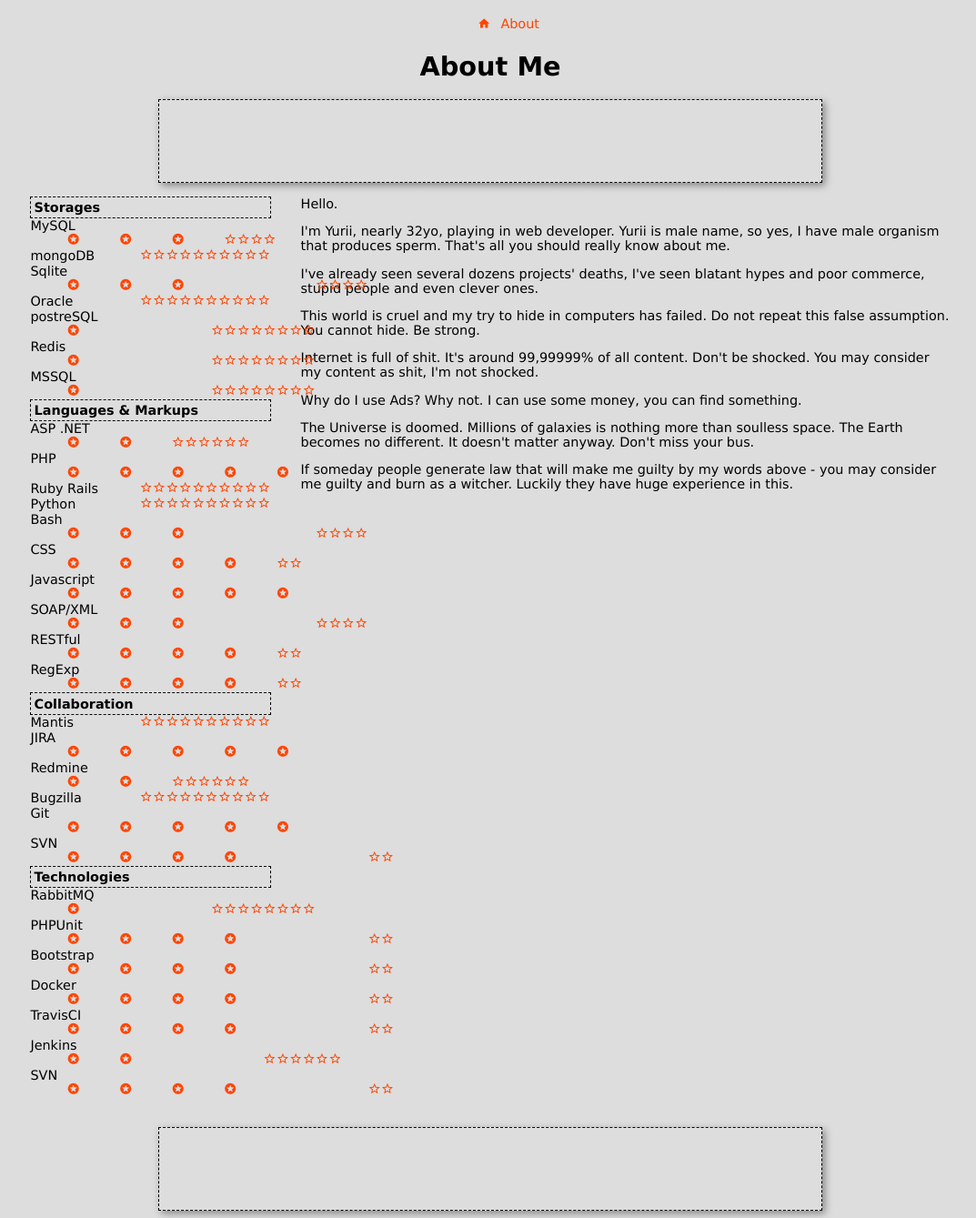
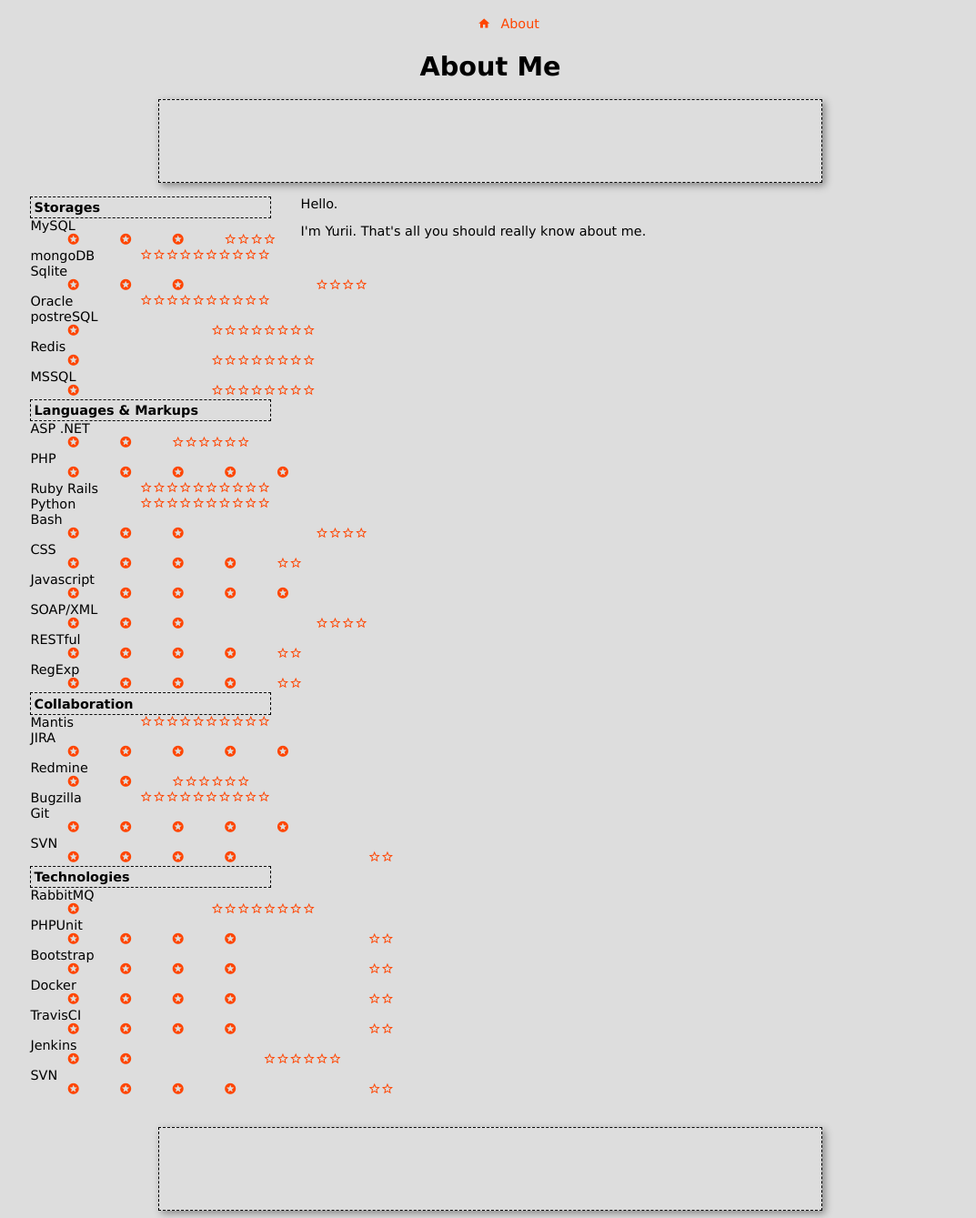
Before and after one commit to yurii-github/yurii-github.github.io, a Jekyll site: the page built from about.html, in a window 1280 px wide. Shown: the whole page at 91% size, without its empty margins (101-1174 px from the left). Built offline with Jekyll 4.4.1, drawn with Linux system fonts in a browser that asks for light colours; comment, search, counter and statistics services are not loaded.

Commit message:
cleaning

```diff
--- a/about.html
+++ b/about.html
@@ -47,14 +47,7 @@
 
     <article>
         <p> Hello.</p>
-        <p>I'm Yurii, nearly 32yo, playing in web developer. Yurii is male name, so yes, I have <a target="_blank" href="https://en.wikipedia.org/wiki/Male" rel="nofollow">male organism</a> that produces sperm. That's all you should really know about me.
-        </p>
-        <p>I've already seen several dozens projects' deaths, I've seen blatant hypes and poor commerce, stupid people and even clever ones. </p>
-        <p>This world is cruel and my try to hide in computers has failed. Do not repeat this false assumption. You cannot hide. Be strong.</p>
-        <p>Internet is full of shit. It's around 99,99999% of all content. Don't be shocked. You may consider my content as shit, I'm not shocked.</p>
-        <p>Why do I use Ads? Why not. I can use some money, you can find something.</p>
-        <p>The Universe is doomed. Millions of galaxies is nothing more than soulless space. The Earth becomes no different. It doesn't matter anyway. Don't miss your bus.</p>
-        <p>If someday people generate law that will make me guilty by my words above - you may consider me guilty and burn as a witcher. Luckily they have huge experience in this.</p>
+        <p>I'm Yurii. That's all you should really know about me.</p>
     </article>
 
     <aside>
```
